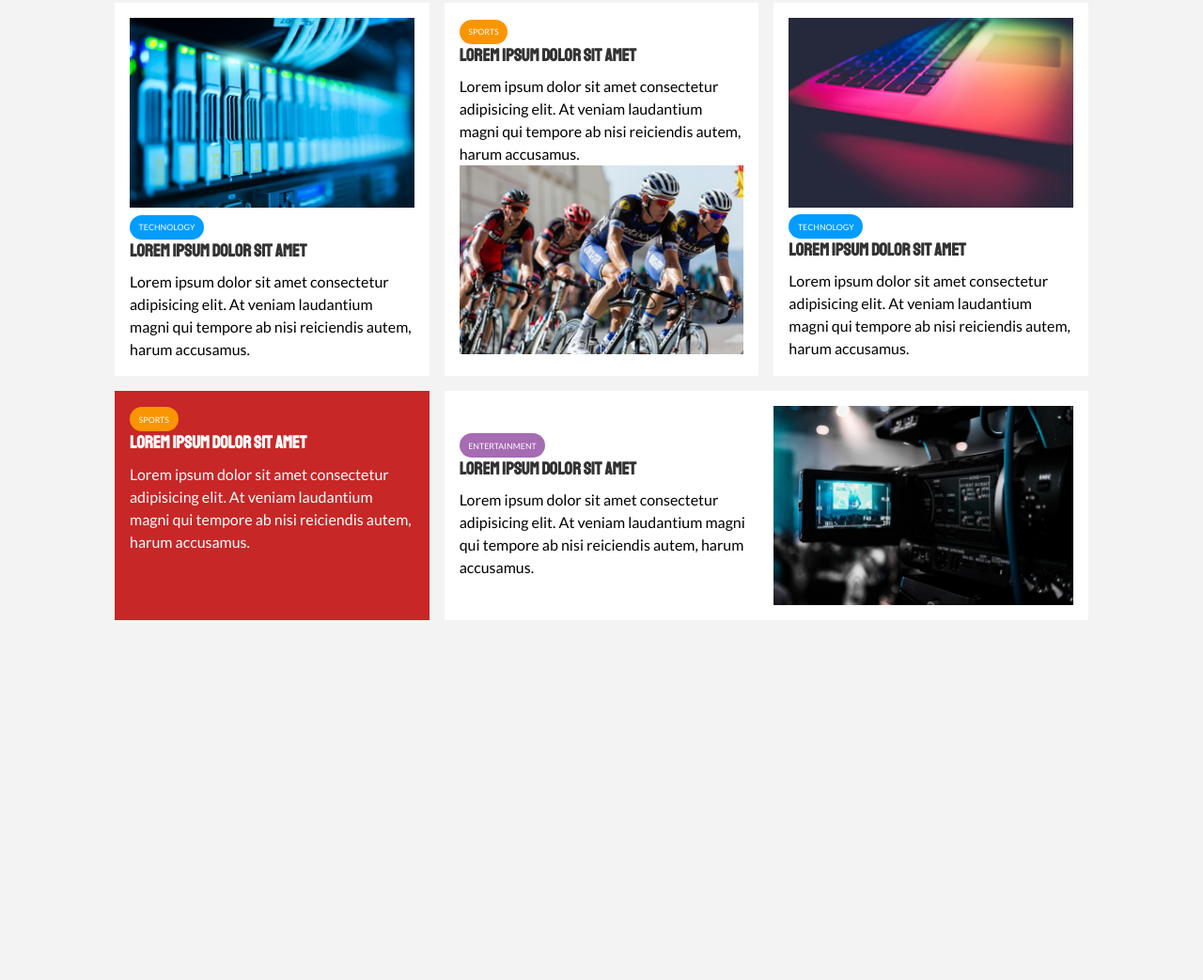
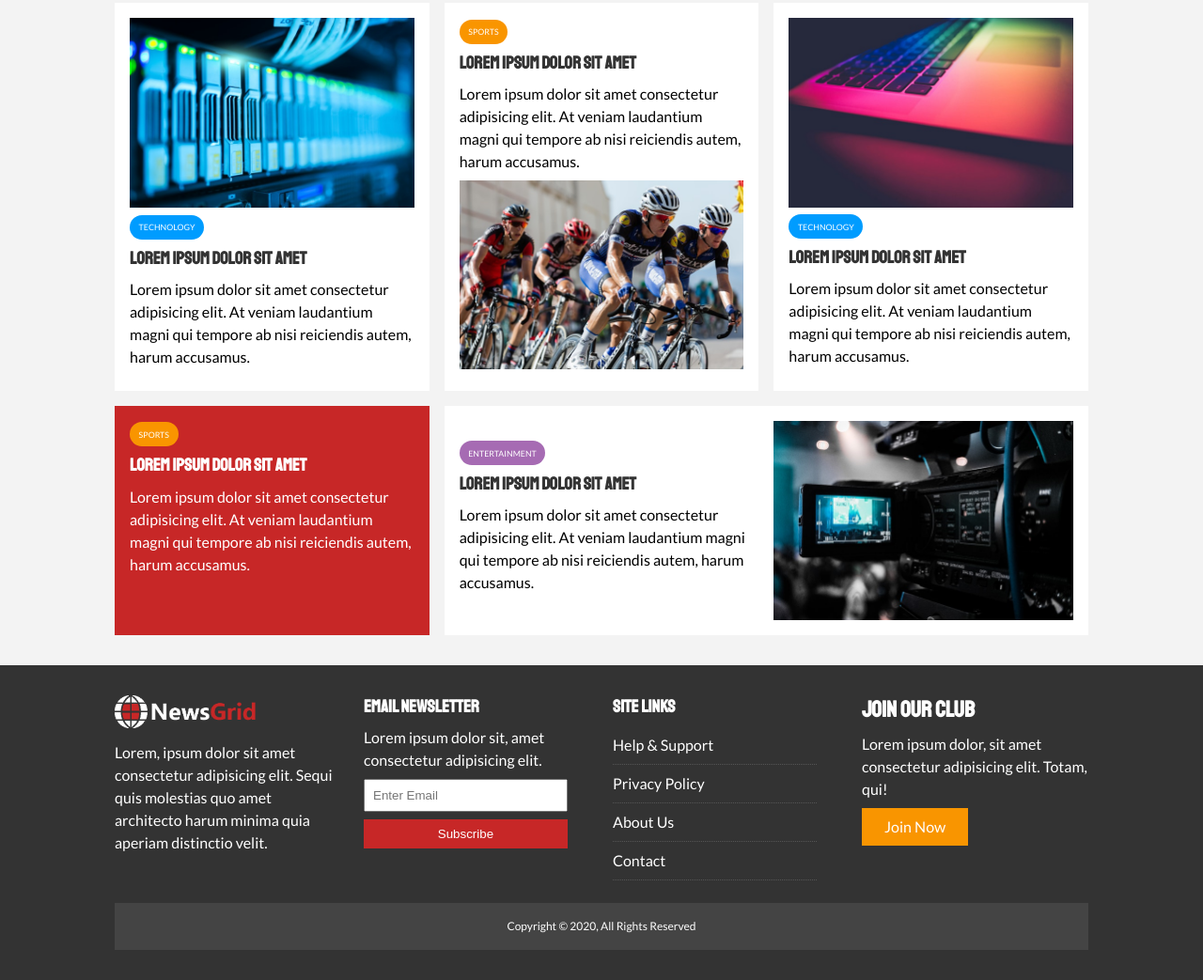
Before and after one commit to kartikkher/news-website, a plain HTML site: page index.html in a window 1280 px wide. Shown: the part 867-1910 px from the top of the page at 94% size. Before the commit the page ends 1559 px from the top, so only its background shows below. Drawn offline with Linux system fonts and the light colour scheme.

Commit message:
WIP: Footer added; Home page completed

```diff
--- a/css/style.css
+++ b/css/style.css
@@ -33,6 +33,10 @@ ul {
   list-style: none;
 }
 
+p {
+  margin: .5rem 0;
+}
+
 img {
   width: 100%;
 }
@@ -63,7 +67,7 @@ h6 {
   text-transform: uppercase;
   padding: 0.4rem 0.6rem;
   border-radius: 15px;
-  margin-bottom: o.5rem;
+  margin-bottom: 0.5rem;
 }
 
 .category-sports {
@@ -170,6 +174,16 @@ h6 {
   padding: 3rem;
 }
 
+.list li {
+  padding: .5rem 0;
+  border-bottom: #555 dotted 1px;
+  width: 90%;
+}
+
+.list li a:hover {
+  color: var(--primary-color) !important;
+}
+
 /* Navigation */
 
 #main-nav {
@@ -273,3 +287,41 @@ h6 {
 #home-articles .articles-container>*:last-child {
   grid-column: 2 /span 2;
 }
+
+/* Footer */
+#main-footer {
+  background: var(--dark-color);
+  color: #ffffff;
+}
+
+#main-footer img {
+  width: 150px;
+}
+
+#main-footer a {
+  color: #fff;
+}
+
+#main-footer .footer-container {
+  display: grid;
+  grid-template-columns: repeat(4, 1fr);
+  grid-gap: 1.5rem;
+}
+
+#main-footer .footer-container>*:last-child {
+  background: #444;
+  grid-column: 1 / span 4;
+  padding: .5rem;
+  text-align: center;
+  font-size: 0.75rem;
+}
+
+#main-footer .footer-container input[type='email'] {
+  width: 90%;
+  padding: 0.5rem;
+  margin-bottom: 0.5rem;
+}
+
+#main-footer .footer-container input[type='submit'] {
+  width: 90%;
+}
--- a/index.html
+++ b/index.html
@@ -126,6 +126,42 @@
       </div>
     </div>
   </section>
+  <footer id="main-footer" class="py-2">
+    <div class="container footer-container">
+      <div>
+        <img src="img/logo_light.png" alt="NewsGrid">
+        <p>Lorem, ipsum dolor sit amet consectetur adipisicing elit. Sequi quis molestias quo amet architecto harum
+          minima quia aperiam distinctio velit.</p>
+      </div>
+      <div>
+        <h3>Email Newsletter</h3>
+        <p>Lorem ipsum dolor sit, amet consectetur adipisicing elit.</p>
+        <form>
+          <input type="email" placeholder="Enter Email">
+          <input type="submit" value="Subscribe" class="btn btn-primary">
+        </form>
+      </div>
+      <div>
+        <h3>Site Links</h3>
+        <ul class="list">
+          <li><a href="#">Help & Support</a></li>
+          <li><a href="#">Privacy Policy</a></li>
+          <li><a href="#">About Us</a></li>
+          <li><a href="#">Contact</a></li>
+        </ul>
+      </div>
+      <div>
+        <h2>Join Our Club</h2>
+        <p>Lorem ipsum dolor, sit amet consectetur adipisicing elit. Totam, qui!</p>
+        <a href="#" class="btn btn-secondary">Join Now</a>
+      </div>
+      <div>
+        <p>
+          Copyright &copy; 2020, All Rights Reserved
+        </p>
+      </div>
+    </div>
+  </footer>
 </body>
 
 </html>
```
